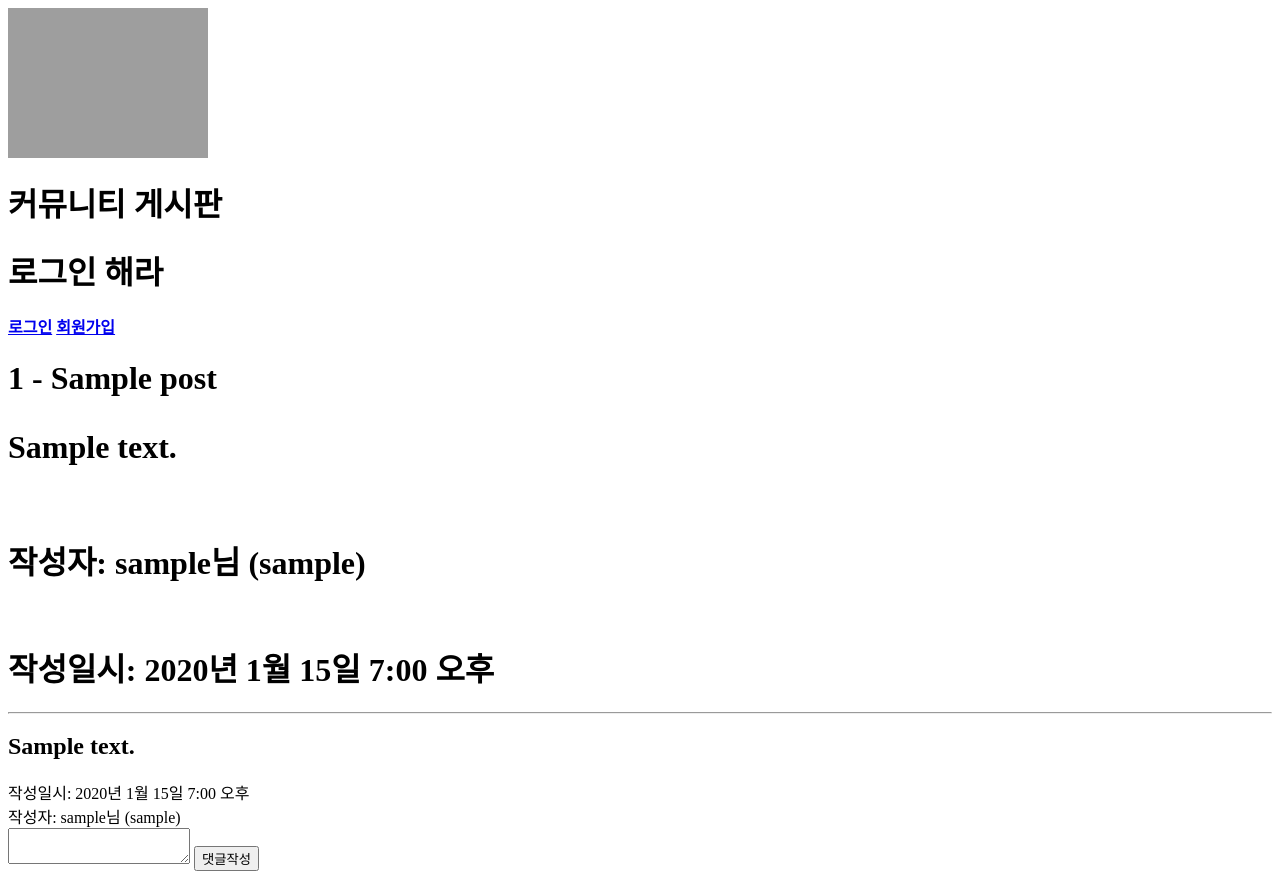
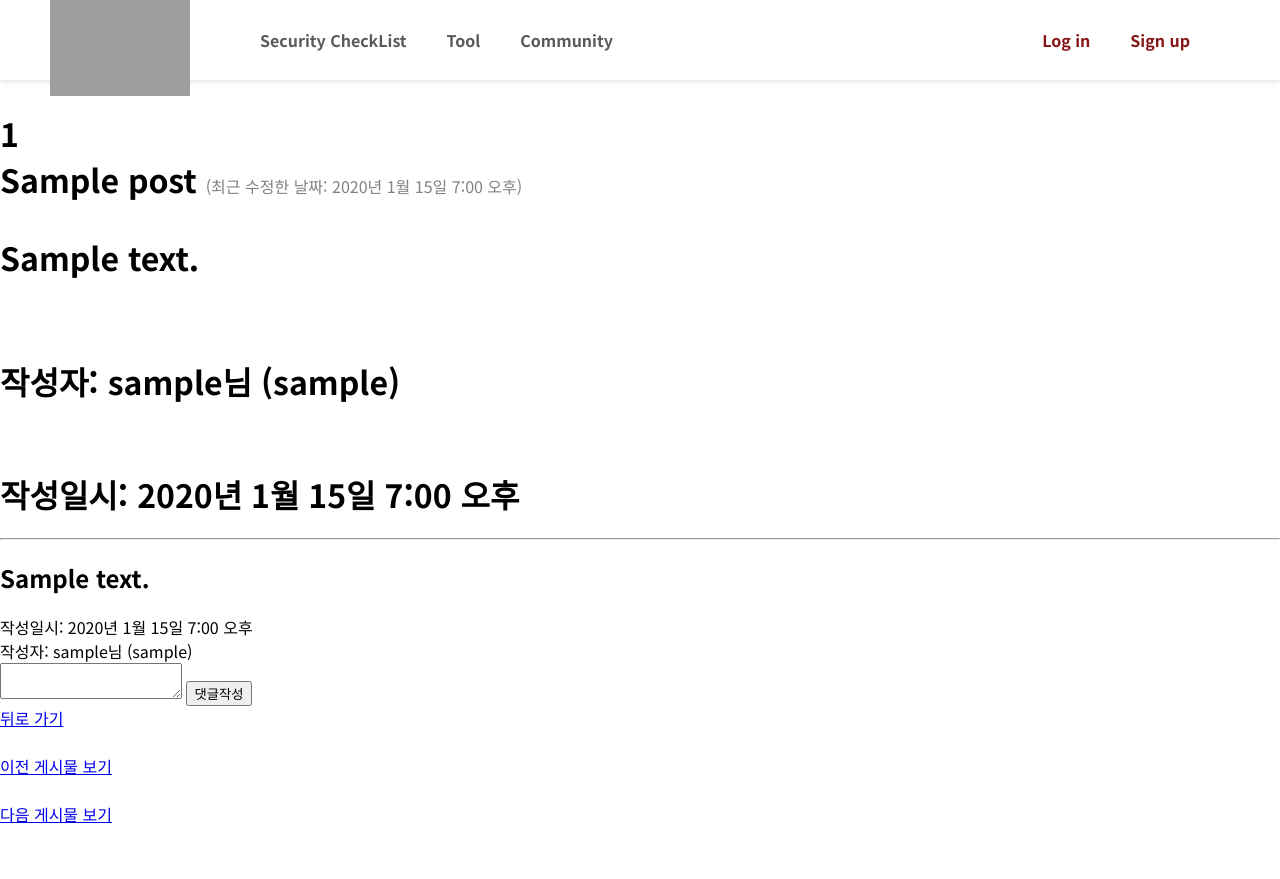
Before and after one commit to Miku-zzAng/TheSecurlab, a Django app: page /community/board/1/ in a window 1280 px wide. Shown: the top 879 px of the page. After the commit the page ends 823 px from the top, so only its background shows below. Run offline with Django 4.2, Linux system fonts and the light colour scheme; tables that the repository leaves empty hold one stand-in row (values such as "Sample post"); grey boxes are pictures that could not be loaded.

Commit message:
글 수정 구현 완료

```diff
--- a/community/forms.py
+++ b/community/forms.py
@@ -4,4 +4,4 @@ from .models import Post
 class PostForm(forms.ModelForm):
     class Meta:
         model = Post
-        fields = ['title', 'content', 'createdDate', 'writer', 'modify_date']
+        fields = ['title', 'content']
--- a/community/views.py
+++ b/community/views.py
@@ -5,7 +5,7 @@ from django.db.models import Count
 from django.contrib import messages
 from django.contrib.auth.decorators import login_required
 from django.utils import timezone
-
+from community.forms import PostForm
 
 def board(request):
     receivePage = request.GET.get("page", "1")  # 페이지
@@ -23,10 +23,10 @@ def post_detail(request, post_id):
     print(idTargetPost)
     idTargetPost.viewNum += 1
     idTargetPost.save()
+    max_post_id = Post.objects.latest('id').id
 
-    if request.method == "POST":
+    if request.method == "POST": # 상세보기 속에서 댓글작성 POST 요청 받을시
         if request.user.is_authenticated:
-            addPostUserId = request.user.id
             comment_content = request.POST["comment"]
             addComment = Comment.objects.create(
                 content=comment_content,
@@ -38,15 +38,15 @@ def post_detail(request, post_id):
 
     context = {
         "post": idTargetPost,
+        'max_post_id': max_post_id
     }
     return render(request, "community/post_detail.html", context)
 
 
 def post_add(request):
     if request.user.is_authenticated:
-        addPostUserId = request.user.id
 
-        if request.method == "POST":
+        if request.method == "POST": # POST 글 작성을 완료할 경우
             addPostTitle = request.POST["title"]
             addPostContent = request.POST["content"]
 
@@ -54,9 +54,10 @@ def post_add(request):
                 title=addPostTitle, content=addPostContent, writer=request.user
             )
             return redirect(f"/community/board/{addPost.id}")
-    else:
+    else: # 상세보기에서 글 작성하기 버튼을 누를 경우
         return redirect(f"/users/login/")
-    return render(request, "community/post_add.html")
+    context = {"action": "add"}
+    return render(request, "community/post_add.html", context)
 
 
 @login_required(login_url="/users/login/")
@@ -65,22 +66,18 @@ def post_modify(request, post_id):
 
     if request.user != targetPost.writer:
         messages.error(request, "수정 권한이 없습니다.")
-        return redirect(f"board/{targetPost.post_id}")
+        return redirect(f"/community/board/{targetPost.id}")
 
-    if request.method == "POST":
+    if request.method == "POST": # POST 요청인경우, 즉 수정을 완료했을경우
         modifyForm = PostForm(request.POST, instance=targetPost)
 
-        if targetPost.is_valid():
-            targetPost = modifyForm.save(commit=False)
-            targetPost.modify_date = timezone.now()
-            targetPost.save()
+        targetPost = modifyForm.save(commit=False) # commit=False는 DB에 저장하지 않고 객체만 반환, But 밑코드 save()함수가 저장해줌
+        targetPost.modify_date = timezone.now()
+        targetPost.save()
         return redirect(f"/community/board/{targetPost.id}")
 
     else:  # GET 요청인경우, 즉 수정하기 버튼을 눌렀을 경우
-        modifyForm = Post(
-            instance=targetPost
-        )  # instance 속성으로 수정 누를시 글 내용과 동일하게 채워놔야함. 수정할수 있게
-
-    context = {"form": modifyForm}
-
-    return render(request, "community/post_add.html", context)
+        modifyForm = PostForm(instance=targetPost)  # instance 속성으로 수정 누를시 글 내용과 동일하게 채워놔야함. 수정할수 있게
+        context = {"form": modifyForm, "action": "modify", "post": targetPost}
+        print(targetPost.title)
+        return render(request, "community/post_add.html", context)
--- a/templates/base_topbar.html
+++ b/templates/base_topbar.html
@@ -40,7 +40,7 @@
                         <li><a href="FAQ로 이동.html" style="color: rgb(112, 112, 112); text-decoration: none;">FAQ</a>
                         </li>
                         <li><a href="/community/board/" style="color: rgb(112, 112, 112); text-decoration: none;">사용자
-                                게시판</a></li>
+                                커뮤니티</a></li>
                     </ul>
                 </li>
             </ul>
--- a/templates/community/board.html
+++ b/templates/community/board.html
@@ -52,8 +52,11 @@
         <tr>
             <td>{{ post.id }}</td>
             <td><a href="/community/board/{{ post.id }}">{{ post.title }}
+                {% if post.modify_date %}
+                <span style="color:gray; font-size:9pt;">(수정됨)</span>
+                {% endif %}
                 {% if post.num_comments > 0 %}
-                <span style="color:lightcoral; font-weight: bold;">{{ post.num_comments }}</span>
+                <span style="color:lightcoral; font-weight: bold;">　{{ post.num_comments }}</span>
                 {% endif %}</a></td>
             <td><img src="{{ post.writer.profile_image.url }}" class = "profile_image"> {{ post.writer.nickname }} ({{ post.writer.username }})</td>
             <td>{{ post.createdDate }}</td>
--- a/templates/community/post_detail.html
+++ b/templates/community/post_detail.html
@@ -1,27 +1,32 @@
 
+{% extends 'base_topbar.html' %}
 {% load filter %}
 
+{% block head %}
+<script>
+    function checkLastPost(post_id, max_post_id) {
+        if (post_id >= max_post_id) {
+            alert('마지막 게시물입니다.');
+            return false;
+        }
+        return true;
+    }
+</script>
+{% endblock %}
+
 {% block content %}
-<a href="/" class="btn"><img src="/media/LOGO.png" style="width:200px; height:150px;"></a>
 <h1>커뮤니티 게시판</h1>
-{% if request.user.is_authenticated %}
-    <div>
-        <img src="{{ user.profile_image.url }}" style="width:100px; height:100px; object-fit: cover;">
-        {{ user.nickname }}님 환영합니다. ID: {{ user.username }}
-    </div>
-    <a href="/users/logout/">로그아웃</a>
-{% else %}
-    <h1>로그인 해라</h1>
-    <strong><a href="/users/login/">로그인</a></strong>
-    <strong><a href="/users/signup">회원가입</a></strong>
-{% endif %}
 
 {% if request.user == post.writer %}
 <a href="/community/board/{{post.id}}/modify/">수정하기</a>
 {% endif %}
 
 <div id = "post-detail">
-    <h1>{{ post.id }} - {{ post.title }}</h1>
+    <h1>{{ post.id }}<br>{{ post.title }}
+        {% if post.modify_date %}
+        <span style="color:gray; font-size:12pt; font-weight: normal;">(최근 수정한 날짜: {{post.modify_date}})</span>
+        {% endif %}
+    </h1>
     <h1>{{ post.content|mark }}</h1><br>
     <h1>작성자: {{ post.writer.nickname }}님 ({{ post.writer.username }})</h1><br>
     <h1>작성일시: {{ post.createdDate }}</h1>
@@ -42,5 +47,5 @@
 </div>
 <a href="/community/board/" class="btn">뒤로 가기</a><br>
 <a href="/community/board/{{ post.id|add:'-1' }}" class="btn">이전 게시물 보기</a><br>
-<a href="/community/board/{{ post.id|add:'+1' }}" class="btn">다음 게시물 보기</a><br>
+<a href="/community/board/{{ post.id|add:'+1' }}" class="btn" onclick="return checkLastPost({{ post.id }}, {{ max_post_id }})">다음 게시물 보기</a><br>
 {% endblock %}
```
Also changed, not shown: templates/community/post_add.html (+13 -1 lines).
